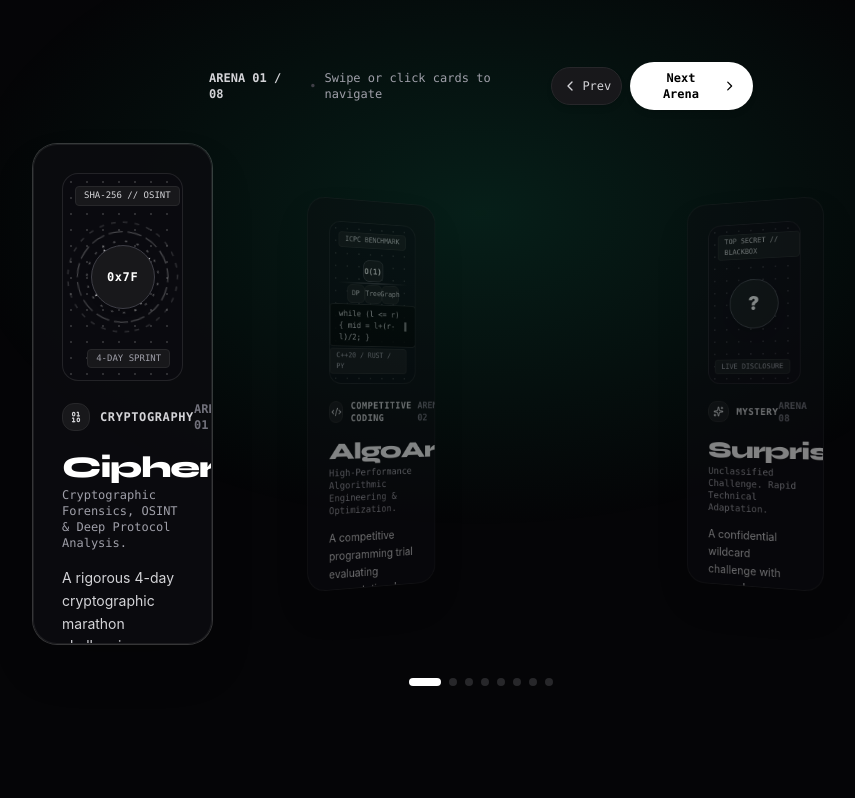
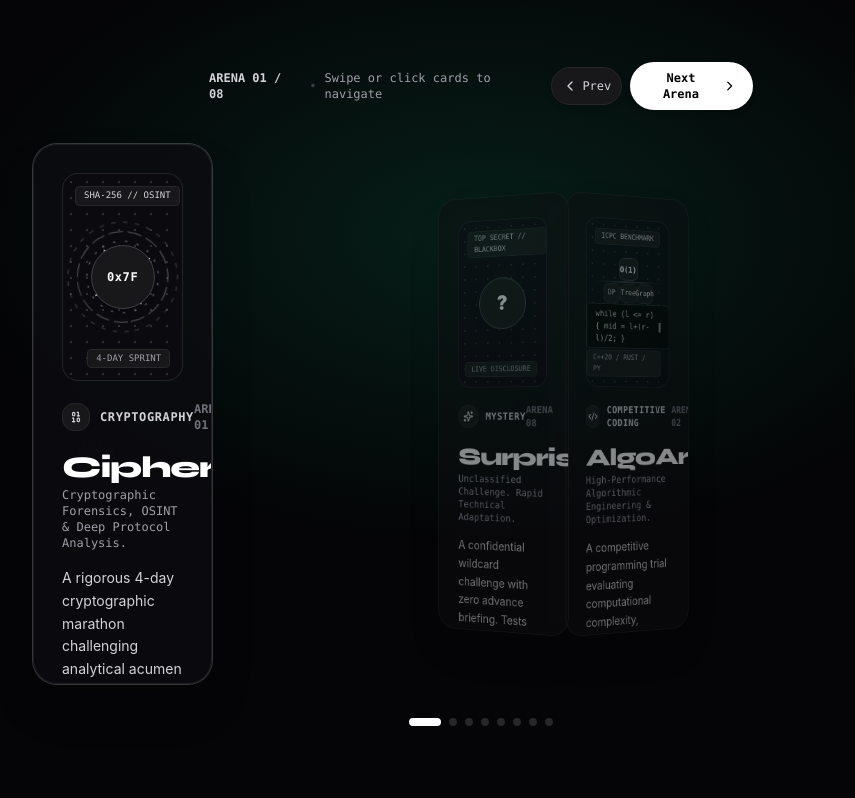
Before and after one commit to Valenite/genesiz-web, a React (Vite) app: page / in a window 1280 px wide. Shown: the part 1342-2140 px from the top of the page, without its empty margins (159-1014 px from the left). Built offline with nearby package versions, Linux system fonts and the light colour scheme.

Commit message:
Fix distorted Coverflow cards: pixel-based translateX, fixed 460px card width

```diff
--- a/src/components/EventGrid.tsx
+++ b/src/components/EventGrid.tsx
@@ -272,7 +272,7 @@ export const EventGrid: React.FC<EventGridProps> = ({ onSelectEvent }) => {
 
             {/* 3D STACKED COVERFLOW STAGE CONTAINER */}
             <div
-              className="relative h-[500px] sm:h-[520px] w-full select-none cursor-grab active:cursor-grabbing [perspective:1200px] flex items-center justify-center overflow-visible"
+              className="relative h-[540px] sm:h-[560px] w-full select-none cursor-grab active:cursor-grabbing [perspective:1400px] flex items-center justify-center overflow-visible"
               onMouseDown={handleDragStart}
               onMouseMove={handleDragMove}
               onMouseUp={handleDragEnd}
@@ -288,7 +288,7 @@ export const EventGrid: React.FC<EventGridProps> = ({ onSelectEvent }) => {
 
                 if (Math.abs(diff) > 2) return null;
 
-                const normalizedDrag = isDragging ? dragDeltaX / 340 : 0;
+                const normalizedDrag = isDragging ? dragDeltaX / 380 : 0;
                 const clampedDrag = Math.max(-1, Math.min(1, normalizedDrag));
 
                 const totalOffset = diff + clampedDrag;
@@ -296,11 +296,13 @@ export const EventGrid: React.FC<EventGridProps> = ({ onSelectEvent }) => {
 
                 const Icon = iconMap[event.iconName] || Sparkles;
 
-                let translateX = totalOffset * 66;
-                let rotateY = totalOffset * 28;
-                let scale = Math.max(0.72, 1 - Math.abs(totalOffset) * 0.16);
-                let translateZ = -Math.abs(totalOffset) * 120;
-                let opacity = Math.max(0, 1 - Math.abs(totalOffset) * 0.5);
+                // Pixel-based offset so cards space correctly regardless of card width
+                const CARD_STEP_PX = 380;
+                let translateXpx = totalOffset * CARD_STEP_PX;
+                let rotateY = totalOffset * 26;
+                let scale = Math.max(0.75, 1 - Math.abs(totalOffset) * 0.14);
+                let translateZ = -Math.abs(totalOffset) * 100;
+                let opacity = Math.max(0, 1 - Math.abs(totalOffset) * 0.48);
                 let zIndex = 30 - Math.round(Math.abs(totalOffset) * 10);
 
                 return (
@@ -316,19 +318,21 @@ export const EventGrid: React.FC<EventGridProps> = ({ onSelectEvent }) => {
                       }
                     }}
                     style={{
-                      transform: `translateX(${translateX}%) rotateY(${rotateY}deg) scale(${scale}) translateZ(${translateZ}px)`,
+                      transform: `translateX(${translateXpx}px) rotateY(${rotateY}deg) scale(${scale}) translateZ(${translateZ}px)`,
                       transformStyle: 'preserve-3d',
                       WebkitTransformStyle: 'preserve-3d',
                       opacity,
                       zIndex,
+                      width: '460px',
+                      maxWidth: '90vw',
                       transition: isDragging
                         ? 'none'
                         : 'transform 0.5s cubic-bezier(0.16, 1, 0.3, 1), opacity 0.5s ease',
                       pointerEvents: 'auto',
                     }}
-                    className={`absolute w-full max-w-xl h-[480px] sm:h-[500px] rounded-3xl shadow-2xl transition-all spotlight-card p-6 sm:p-7 flex flex-col justify-between border border-white/20 bg-[#0a0a0f] overflow-hidden ${
+                    className={`absolute h-[520px] sm:h-[540px] rounded-3xl shadow-2xl spotlight-card p-6 sm:p-7 flex flex-col justify-between border border-white/20 bg-[#0a0a0f] overflow-hidden ${
                       isActive
-                        ? 'ring-1 ring-white/20 hover:scale-[1.01]'
+                        ? 'ring-1 ring-white/20'
                         : 'cursor-pointer hover:brightness-125'
                     }`}
                   >
@@ -368,7 +372,7 @@ export const EventGrid: React.FC<EventGridProps> = ({ onSelectEvent }) => {
                       </p>
                     </div>
 
-                    {/* Bottom Strip Controls */}
+                    {/* Bottom Strip */}
                     <div className="pt-3 border-t border-zinc-800/80 flex items-center justify-between">
                       <div className="flex items-center gap-4 text-xs font-mono text-zinc-400">
                         <span className="text-white font-medium flex items-center gap-1.5">
```
